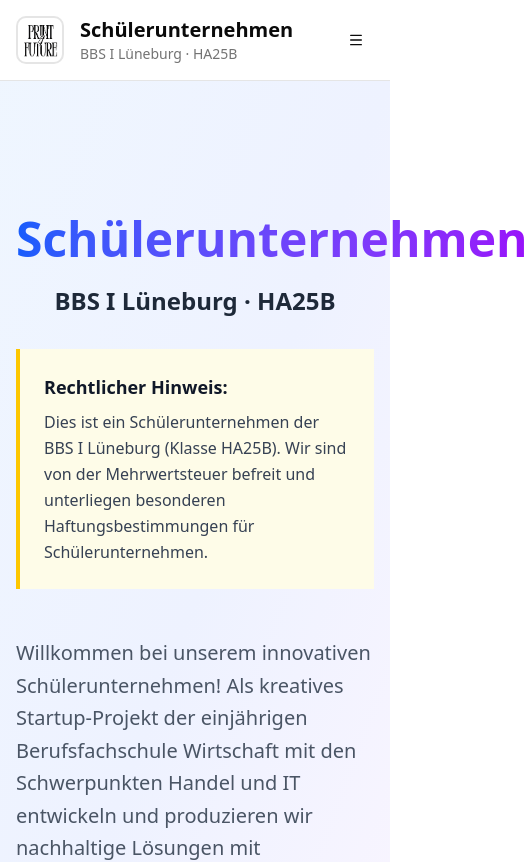
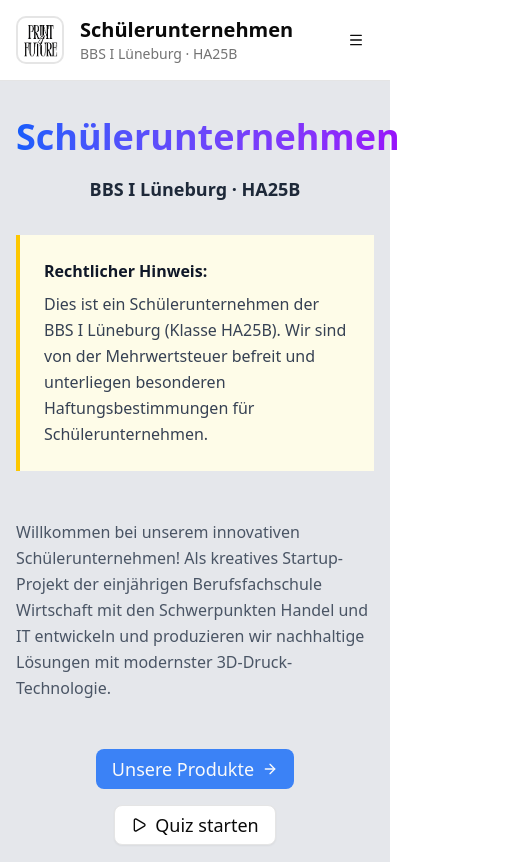
Before and after one commit to Dominik2708/D4M, a Next.js app: page / in a window 390 px wide. Shown: the top 862 px of the page, 528 px wide, since content can reach past the window. Built offline with nearby package versions, Linux system fonts and the light colour scheme.

Commit message:
TASK:Header changes

```diff
--- a/src/components/features/hero/HeroSection.tsx
+++ b/src/components/features/hero/HeroSection.tsx
@@ -3,22 +3,22 @@ import { ArrowRight, Play } from 'lucide-react';
 
 export function HeroSection() {
   return (
-    <section className="pt-32 pb-20 px-4 bg-gradient-to-br from-blue-50 via-indigo-50 to-purple-50">
+    <section className="min-h-screen flex items-center px-4 bg-secondary">
       <div className="container mx-auto">
-        <div className="max-w-4xl mx-auto text-center">
-          <h1 className="text-5xl md:text-6xl lg:text-7xl font-bold text-gray-900 mb-4 leading-tight">
+        <div className="max-w-4xl mx-auto text-center transform -translate-y-6 md:-translate-y-8 lg:-translate-y-5">
+          <h1 className="text-4xl md:text-6xl lg:text-6xl font-bold text-gray-900 mb-4 leading-tight">
             <span className="text-transparent bg-clip-text bg-gradient-to-r from-blue-600 to-purple-600">
               Schülerunternehmen
             </span>
           </h1>
 
-          <p className="text-2xl md:text-3xl text-gray-800 mb-8 font-semibold">
+          <p className="text-lg md:text-2xl lg:text-3xl text-gray-800 mb-8 font-semibold">
             BBS I Lüneburg · HA25B
           </p>
 
           {/* Legal Notice */}
           <div className="bg-yellow-50 border-l-4 border-yellow-400 p-6 mb-12 text-left">
-            <h2 className="text-lg font-semibold text-gray-900 mb-2">Rechtlicher Hinweis:</h2>
+            <h2 className=" font-semibold text-gray-900 mb-2">Rechtlicher Hinweis:</h2>
             <p className="text-gray-700 leading-relaxed">
               Dies ist ein Schülerunternehmen der BBS I Lüneburg (Klasse HA25B). Wir sind von der
               Mehrwertsteuer befreit und unterliegen besonderen Haftungsbestimmungen für
@@ -26,7 +26,7 @@ export function HeroSection() {
             </p>
           </div>
 
-          <p className="text-xl text-gray-600 mb-12 max-w-3xl mx-auto leading-relaxed text-left">
+          <p className="text-base md:text-xl lg:text-lg text-gray-600 mb-12 max-w-3xl mx-auto leading-relaxed text-left">
             Willkommen bei unserem innovativen Schülerunternehmen! Als kreatives Startup-Projekt der
             einjährigen Berufsfachschule Wirtschaft mit den Schwerpunkten Handel und IT entwickeln
             und produzieren wir nachhaltige Lösungen mit modernster 3D-Druck-Technologie.
```
